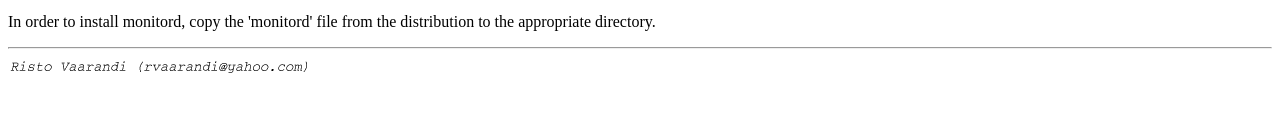
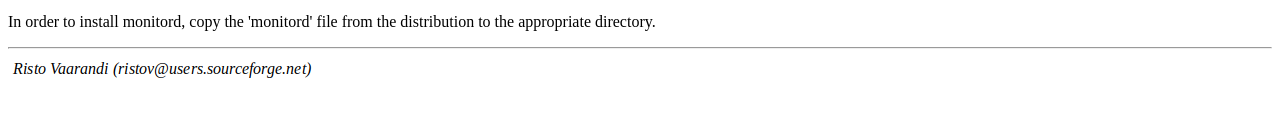
Before and after one commit to ristov/ristov.github.io, a plain HTML site: page monitord/index.html in a window 1280 px wide. Shown: the part 284-400 px from the top of the page. Drawn offline with Linux system fonts and the light colour scheme.

Commit message:
Update index.html

```diff
--- a/monitord/index.html
+++ b/monitord/index.html
@@ -38,7 +38,7 @@ being <a href="monitord-1.95.tar.gz">1.95</a>.
 In order to install monitord, copy the 'monitord' file from the distribution
 to the appropriate directory.
 <hr>
-<img src="/address.gif">
+<img src="/address.png">
 
 </body>
 </html>
```
